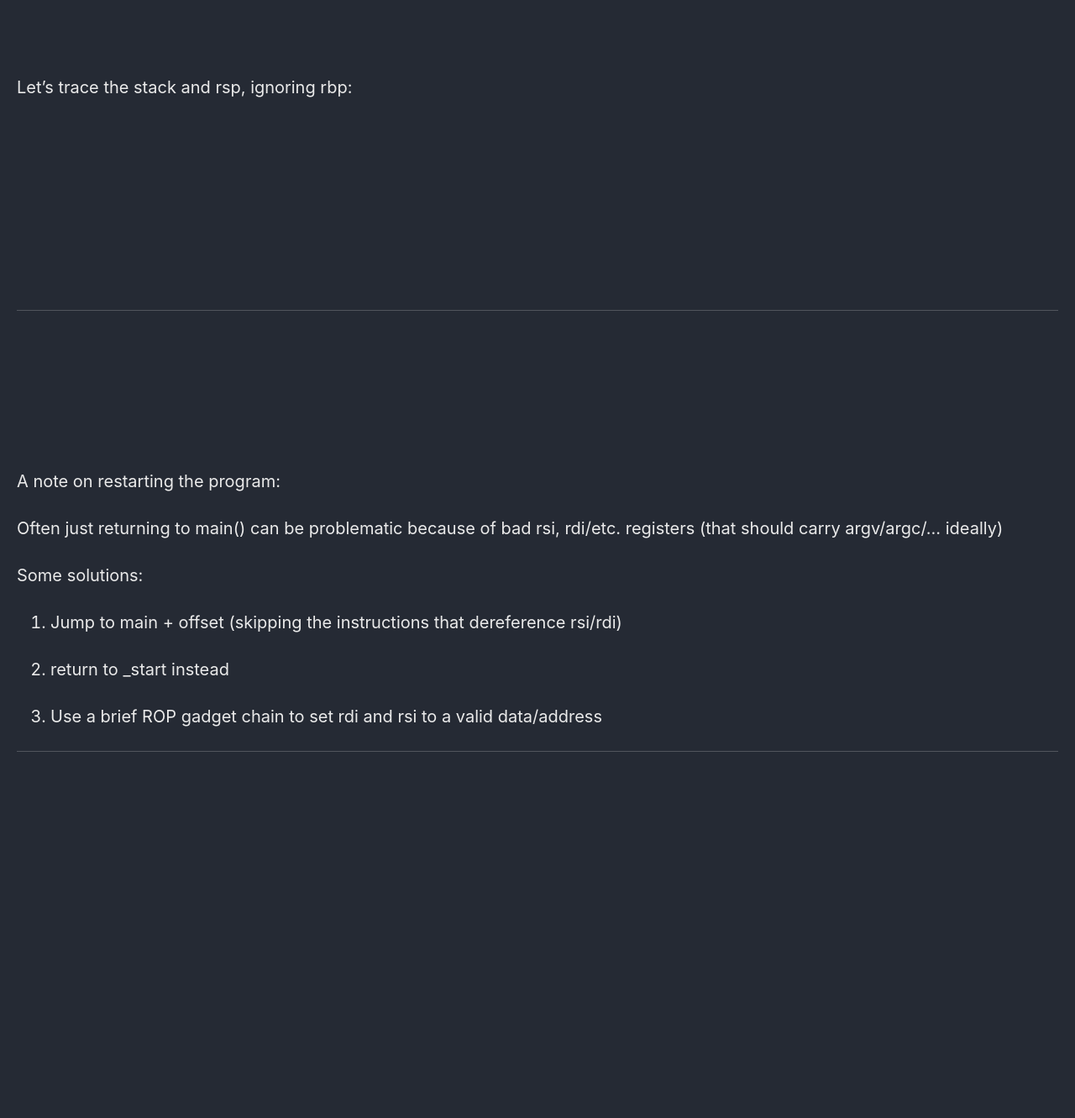
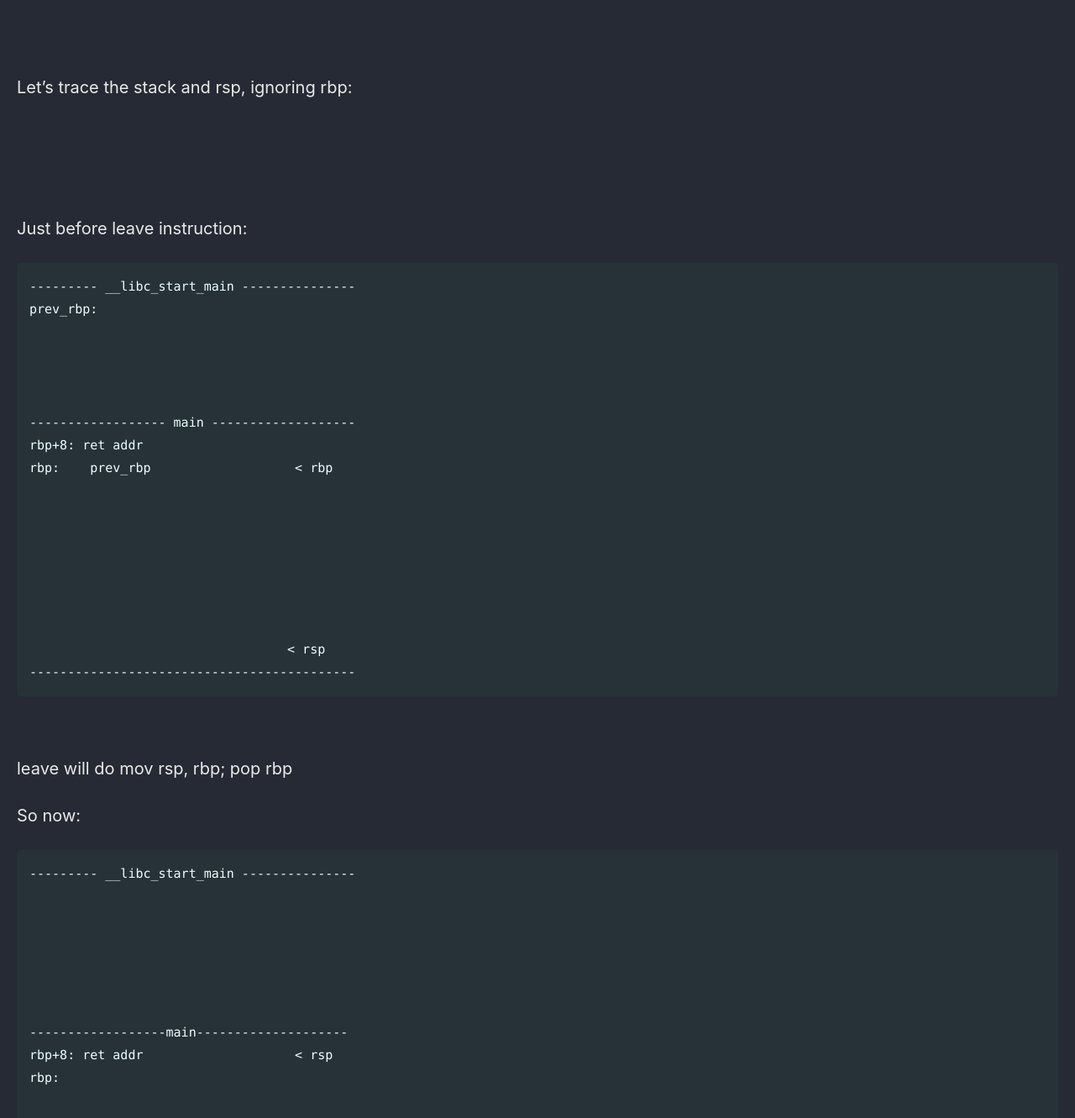
Before and after one commit to Connor-McCartney/Connor-McCartney.github.io, a Jekyll site: the page built from _pages/misc/pwn.md, in a window 1280 px wide and 1400 px high, scrolled down 40486 px. Shown: the top 1331 px of the window at 84% size. Built offline with Jekyll 4.4.1, drawn with Linux system fonts in a browser that asks for light colours; cached includes are drawn as plain includes; before the commit the page ends 41487 px from its top, so only the background shows below that; some of the changed text lies outside the part shown.

Commit message:
Update pwn.md

````diff
--- a/_pages/misc/pwn.md
+++ b/_pages/misc/pwn.md
@@ -1684,8 +1684,67 @@ p.interactive()
 Let's trace the stack and rsp, ignoring rbp:
 
 
-
-
+<br>
+
+
+
+<br>
+
+Just before leave instruction:
+
+```
+--------- __libc_start_main ---------------
+prev_rbp:
+
+
+
+
+------------------ main -------------------
+rbp+8: ret addr
+rbp:    prev_rbp                   < rbp
+
+
+
+
+
+
+
+                                  < rsp
+-------------------------------------------
+```
+
+<br>
+
+
+
+leave will do mov rsp, rbp; pop rbp
+
+So now:
+
+
+```
+--------- __libc_start_main ---------------
+
+
+
+
+
+
+------------------main--------------------
+rbp+8: ret addr                    < rsp
+rbp:
+
+
+
+
+
+-----------------------------------------
+```
+
+
+
+
+<br>
 
 
 
````
